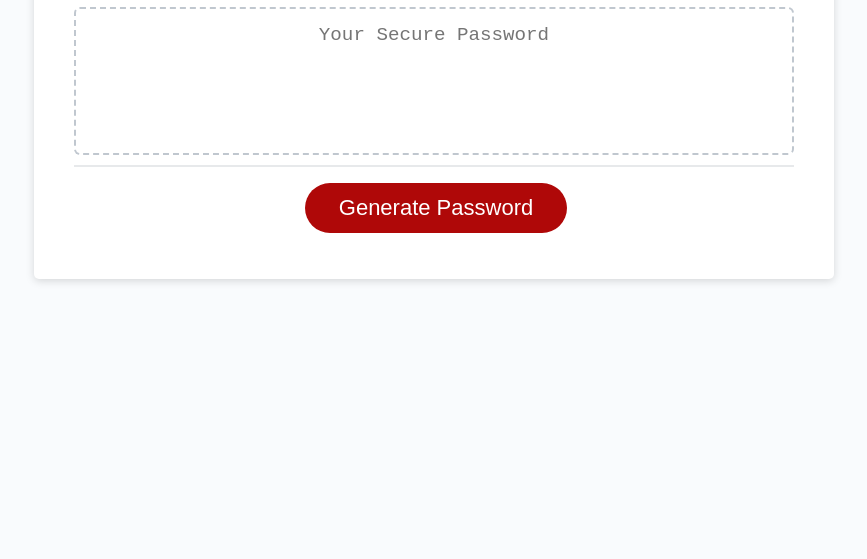
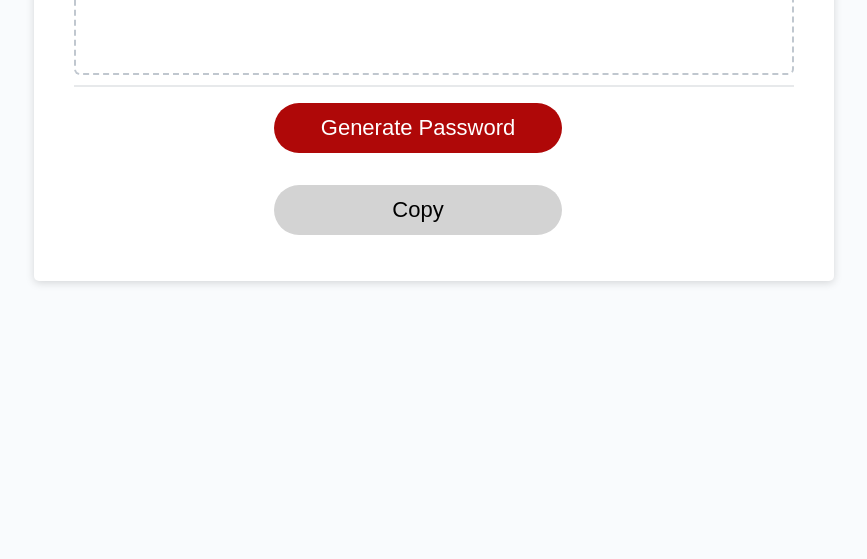
Before and after one commit to Rilaey/Password-Protector, a plain HTML site: page index.html in a window 1280 px wide. Shown: the part 241-800 px from the top of the page, without its empty margins (206-1073 px from the left). Drawn offline with Linux system fonts and the light colour scheme.

Commit message:
added a functioning copy button

```diff
--- a/assets/script.js
+++ b/assets/script.js
@@ -89,3 +89,22 @@ function writePassword() {
 
 // Add event listener to generate button
 generateBtn.addEventListener("click", writePassword);
+
+// copy function
+
+function copyFunction() {
+  // Get the text field
+  let copyText = document.getElementById("copy");
+
+  // Select the text field
+  copyText.select();
+  copyText.setSelectionRange(0, 99999); // For mobile devices
+
+   // Copy the text inside the text field
+  navigator.clipboard.writeText(copyText.value);
+
+  // Alert the copied text
+  alert("Copied the text: " + copyText.value);
+
+  document.execCommand("copy")
+}
--- a/assets/style.css
+++ b/assets/style.css
@@ -55,7 +55,8 @@ header {
 }
 
 .card-footer {
-  text-align: center;
+  display: flex;
+  flex-direction: column;
 }
 
 .card-footer::before {
@@ -86,6 +87,8 @@ header {
   padding: 14px 34px;
   text-align: center;
   cursor: pointer;
+  width: 40%;
+  margin-left: 200px;
 }
 
 button[disabled] {
@@ -118,6 +121,11 @@ button[disabled] {
   overflow: hidden;
 }
 
+.copy-btn {
+  background-color: lightgray;
+  color: black;
+}
+
 @media (max-width: 690px) {
   .btn {
     font-size: 1rem;
--- a/index.html
+++ b/index.html
@@ -10,7 +10,6 @@
   <body>
     <div class="wrapper">
       <header>
-        <h1>Password Generator</h1>
       </header>
       <div class="card">
         <div class="card-header">
@@ -26,6 +25,7 @@
         </div>
         <div class="card-footer">
           <button id="generate" class="btn">Generate Password</button>
+          <button onclick="copyFunction('copy')" class="btn copy-btn">Copy</button>
         </div>
       </div>
     </div>
```
